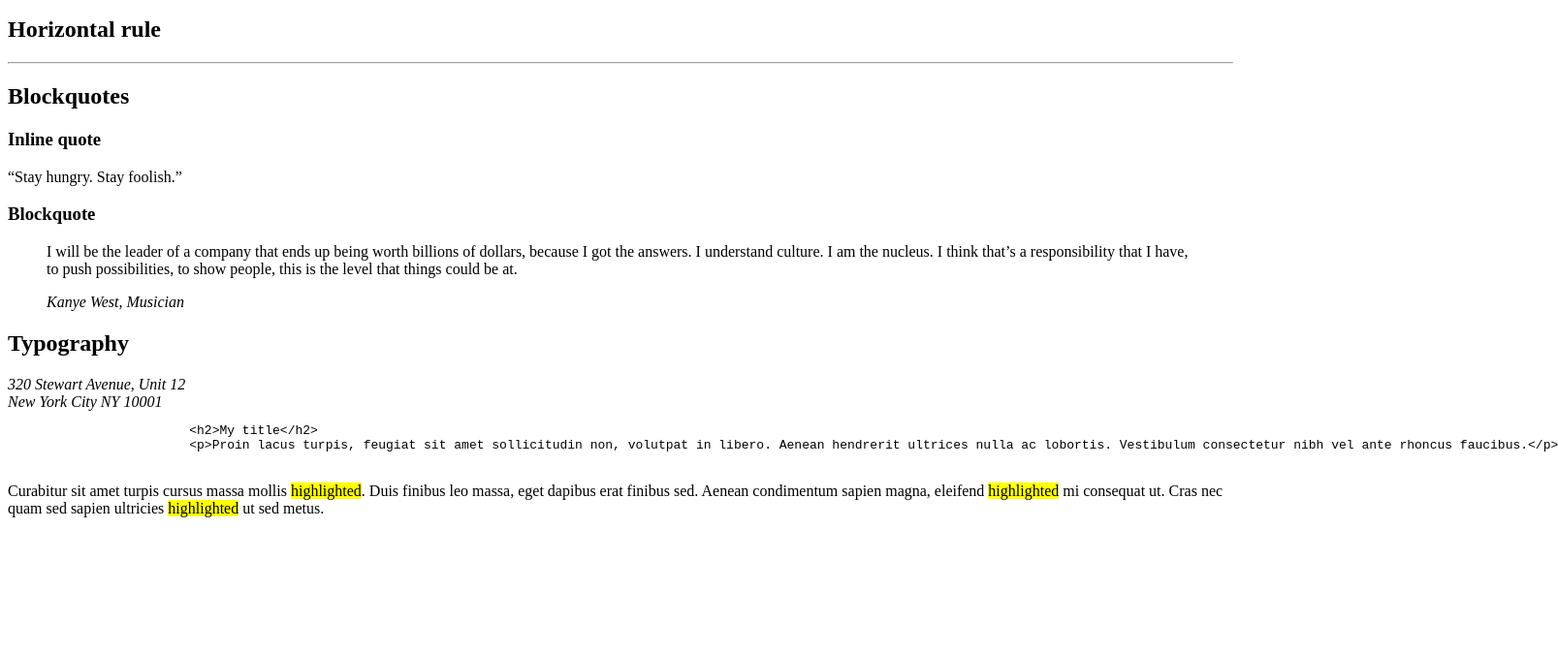
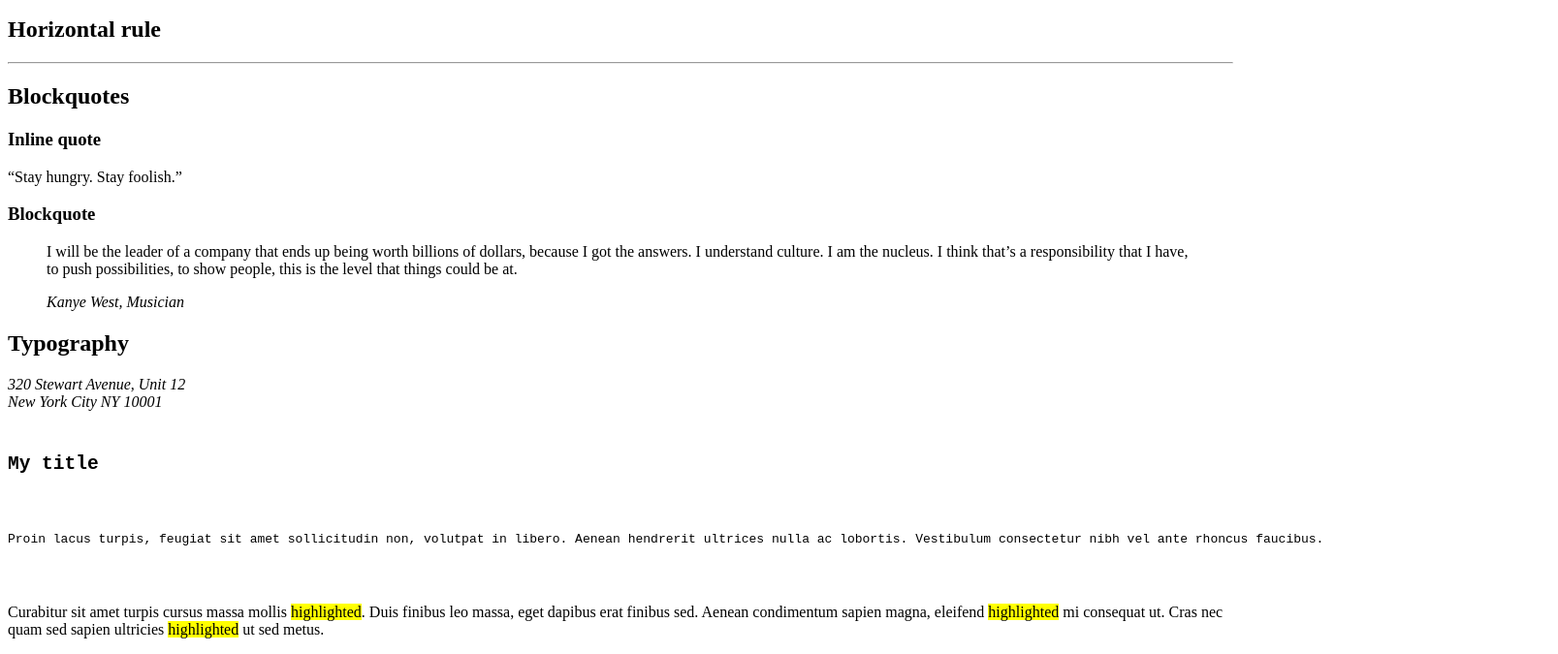
Before and after one commit to Khadijah14862/holbertonschool-web_front_end, a plain HTML site: page html_advanced/32-styleguide.html in a window 1280 px wide. Shown: the part 931-1606 px from the top of the page at 97% size, 1607 px wide, since content can reach past the window. Before the commit the page ends 1481 px from the top, so only its background shows below. Drawn offline with Linux system fonts and the light colour scheme.

Commit message:
Fix preformatted code block in Task 32

```diff
--- a/html_advanced/32-styleguide.html
+++ b/html_advanced/32-styleguide.html
@@ -106,13 +106,14 @@
                         New York City NY 10001
                     </address>
                 </div>
-                <div>
-                    <pre>
-                        &lt;h2&gt;My title&lt;/h2&gt;
-                        &lt;p&gt;Proin lacus turpis, feugiat sit amet sollicitudin non, volutpat in libero. Aenean hendrerit ultrices nulla ac lobortis. Vestibulum consectetur nibh vel ante rhoncus faucibus.&lt;/p&gt;
-                    </pre>
-                </div>
-                <div>
+
+<div>
+    <pre>
+        <h2>My title</h2>
+        <p>Proin lacus turpis, feugiat sit amet sollicitudin non, volutpat in libero. Aenean hendrerit ultrices nulla ac lobortis. Vestibulum consectetur nibh vel ante rhoncus faucibus.</p>
+    </pre>
+</div>
+
                     <p>Curabitur sit amet turpis cursus massa mollis <mark>highlighted</mark>. Duis finibus leo massa, eget dapibus erat finibus sed. Aenean condimentum sapien magna, eleifend <mark>highlighted</mark> mi consequat ut. Cras nec quam sed sapien ultricies <mark>highlighted</mark> ut sed metus.</p>
                 </div>
             </section>
```
